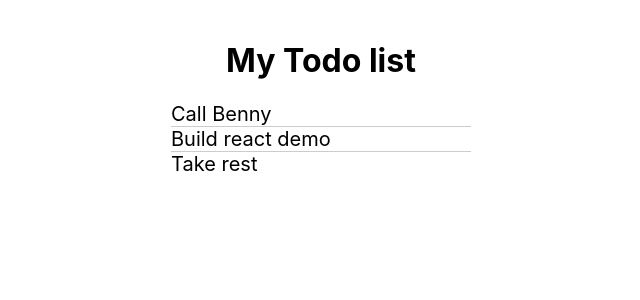
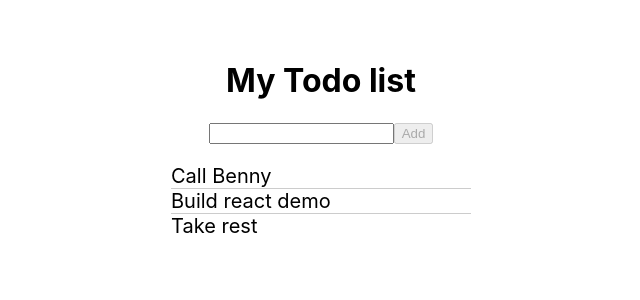
Before and after one commit to MinuteMediaWebTraining/react-todo, a React (Create React App) app: page / in a window 1280 px wide. Shown: the top 300 px of the page, without its empty margins (319-959 px from the left). Built offline with nearby package versions, Linux system fonts and the light colour scheme.

Commit message:
05 header new item input

```diff
--- a/src/App.tsx
+++ b/src/App.tsx
@@ -21,13 +21,17 @@ class App extends React.Component<{}, IState> {
         {id: createId(), text: 'Build react demo'},
         {id: createId(), text: 'Take rest'}
       ]
-    }
+    };
   }
+
+  onAdd = (value: string) => {
+    console.log(value);
+  };
 
   render () {
     return (
       <div className="App">
-        <Header/>
+        <Header onAdd={this.onAdd}/>
         <TodoList todoCollection={this.state.todoCollection}/>
       </div>
     );
--- /dev/null
+++ b/src/components/Header.css
@@ -0,0 +1,3 @@
+.header {
+  padding: 20px;
+}
--- a/src/components/Header.tsx
+++ b/src/components/Header.tsx
@@ -1,9 +1,49 @@
-import React from 'react';
+import React, {MouseEvent, SyntheticEvent} from 'react';
+import './Header.css';
 
-const Header: React.FC = () => (
-  <header>
-    <h1>My Todo list</h1>
-  </header>
-);
+interface IProps {
+  onAdd: Function
+}
+
+interface IState {
+  value: string
+  buttonEnabled: boolean
+}
+
+class Header extends React.Component<IProps, IState> {
+  constructor(props: IProps) {
+    super(props);
+    this.state = {
+      value: '',
+      buttonEnabled: false
+    };
+  }
+
+  handleChange = (event: SyntheticEvent) => {
+    const value = (event.target as HTMLInputElement).value;
+    this.setState({
+      value,
+      buttonEnabled: (value.length > 0)
+    });
+  };
+
+  handleClick = (event: MouseEvent<HTMLButtonElement>) => {
+    event.preventDefault();
+    if(this.state.buttonEnabled) {
+      this.props.onAdd(this.state.value)
+    }
+  };
+
+  render(): React.ReactElement {
+    return (
+      <header className="header">
+        <h1>My Todo list</h1>
+        <input value={this.state.value} onChange={this.handleChange}/>
+        <button onClick={this.handleClick}
+                disabled={!this.state.buttonEnabled}>Add</button>
+      </header>
+    )
+  }
+}
 
 export default Header;
```
